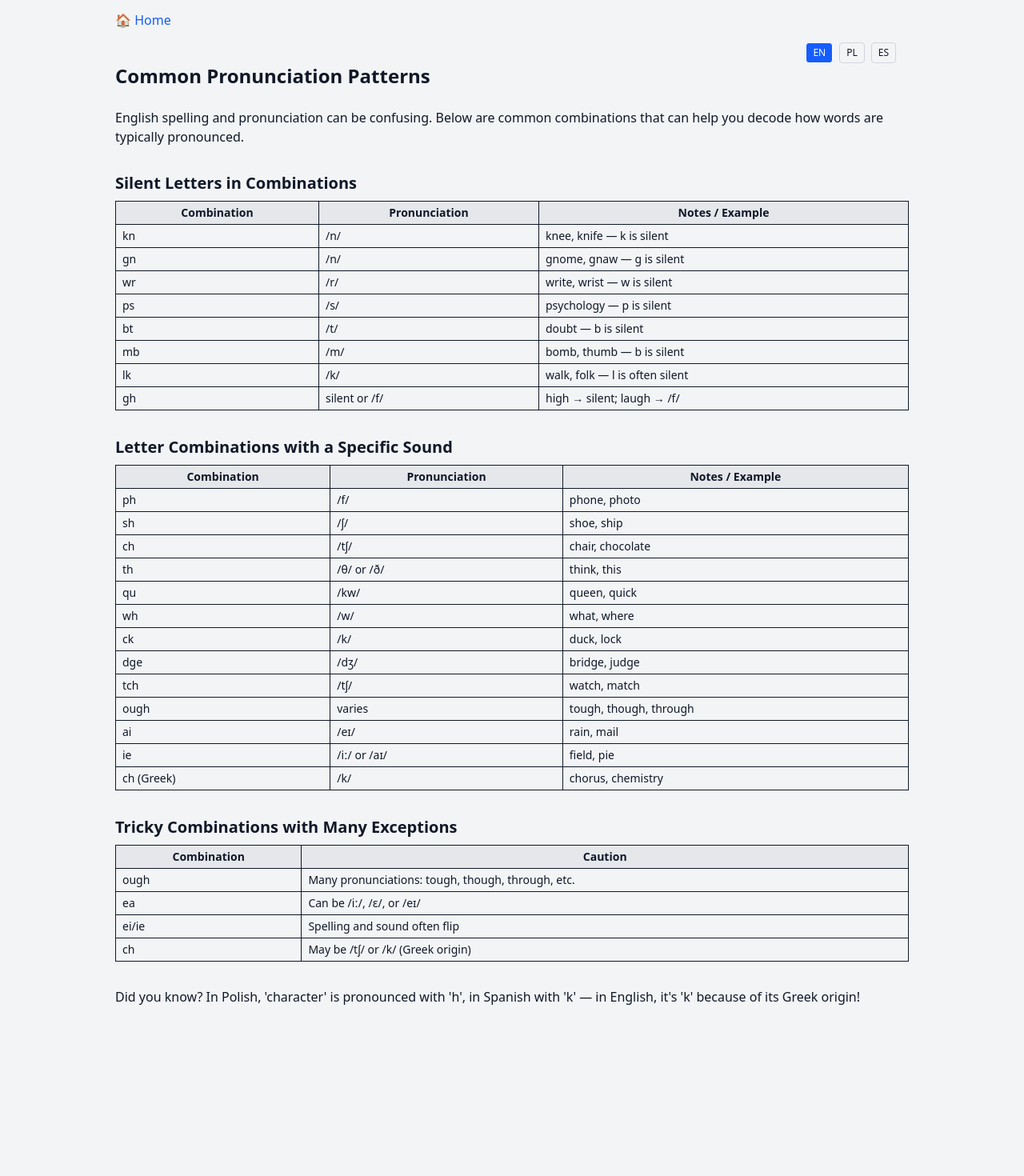
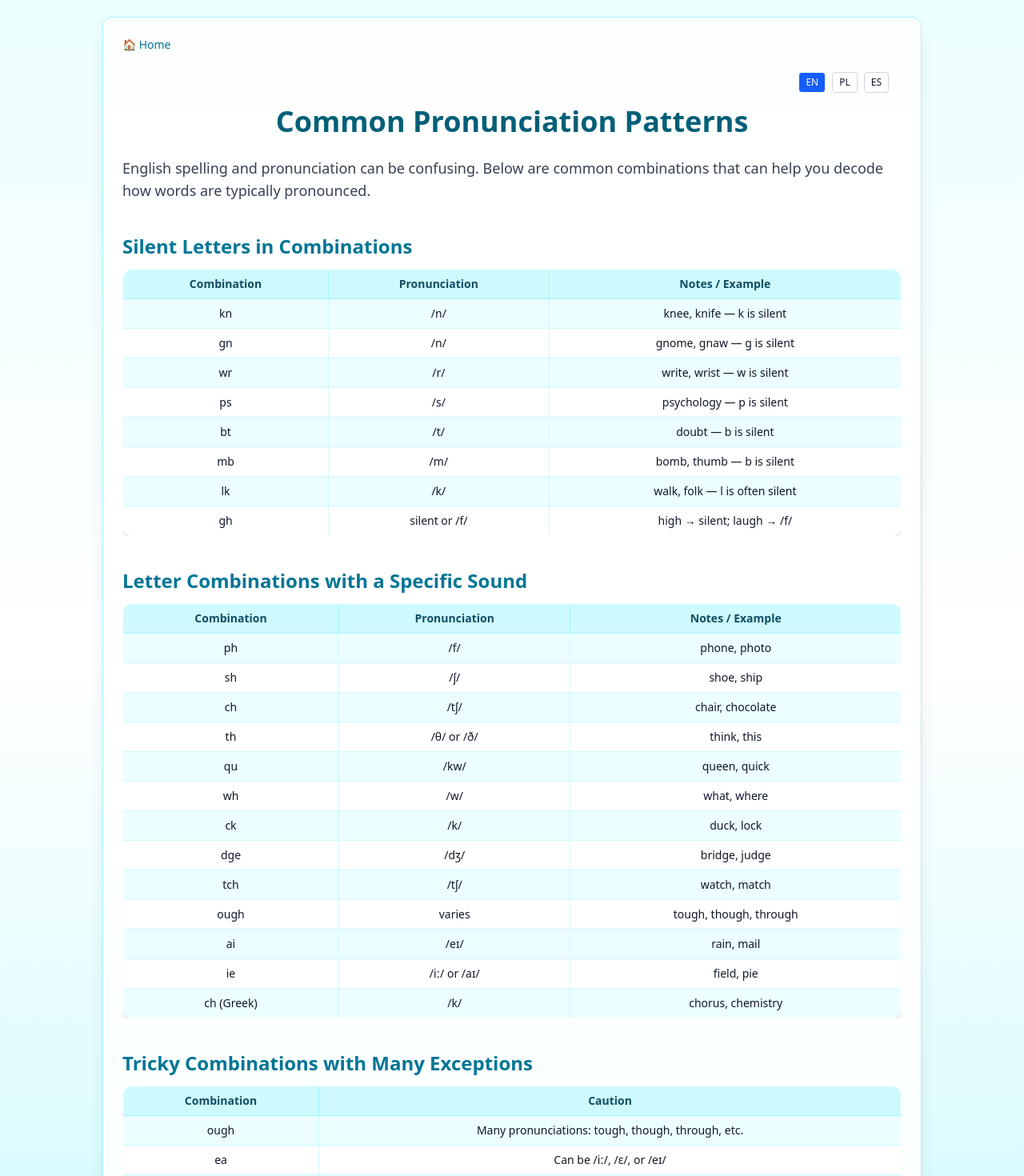
Before and after one commit to Ania58/Pronunciation-App-Frontend, a React (Vite) app: page /pronunciation-patterns in a window 1280 px wide. Shown: the part 100-1570 px from the top of the page at 80% size. Before the commit the page ends 1390 px from the top, so only its background shows below. Built offline with nearby package versions, Linux system fonts and the light colour scheme; no server answers.

Commit message:
Add cyan gradient background, animations, layout updates, and color adjustments to Pronunciation Patterns page for visual enhancement

```diff
--- a/src/pages/PronunciationPatternsPage.tsx
+++ b/src/pages/PronunciationPatternsPage.tsx
@@ -23,75 +23,96 @@ export default function PronunciationPatternsPage() {
   }[];
 
   return (
-    <div className="max-w-5xl mx-auto px-4 py-8">
+    <div className="min-h-screen bg-gradient-to-b from-cyan-50 via-white to-cyan-100 px-4 py-10 flex flex-col items-center animate-fade-in">
+      <div className="w-full max-w-5xl bg-white/90 border border-cyan-200 rounded-xl shadow-xl p-6 transition-transform hover:scale-[1.01] duration-300">
         <div className="flex justify-between items-center mb-4">
-        <Link to="/" className="text-blue-600 hover:underline">
+          <Link to="/" className="text-cyan-700 hover:underline text-sm font-medium cursor-pointer">
             🏠 {t('home')}
           </Link>
         </div>
+
+        <div className="flex justify-end mb-4">
           <LanguageSwitcher />
-      <h1 className="text-2xl font-bold mb-6">{t('patterns.title')}</h1>
-      <p className="mb-4">{t('patterns.intro')}</p>
+        </div>
 
-      <h2 className="text-xl font-semibold mt-8 mb-2">{t('patterns.silentTitle')}</h2>
-      <table className="w-full table-auto border text-sm mb-8">
-        <thead>
-          <tr className="bg-gray-200">
-            <th className="border px-2 py-1">{t('patterns.combination')}</th>
-            <th className="border px-2 py-1">{t('patterns.pronunciation')}</th>
-            <th className="border px-2 py-1">{t('patterns.notes')}</th>
+        <h1 className="text-3xl sm:text-4xl font-bold text-center text-cyan-800 mb-6 hover:scale-105 transition-transform">
+          {t('patterns.title')}
+        </h1>
+
+        <p className="mb-4 text-lg text-gray-700">{t('patterns.intro')}</p>
+
+        <h2 className="text-2xl font-semibold text-cyan-700 mt-10 mb-3 hover:scale-105 transition-transform">
+          {t('patterns.silentTitle')}
+        </h2>
+        <div className="overflow-x-auto mb-8">
+          <table className="min-w-full border border-cyan-200 text-sm rounded-xl shadow-md overflow-hidden">
+            <thead className="bg-cyan-100 text-cyan-900">
+              <tr>
+                <th className="border border-cyan-200 px-4 py-2">{t('patterns.combination')}</th>
+                <th className="border border-cyan-200 px-4 py-2">{t('patterns.pronunciation')}</th>
+                <th className="border border-cyan-200 px-4 py-2">{t('patterns.notes')}</th>
               </tr>
             </thead>
             <tbody>
               {silentCombos.map((row, index) => (
-            <tr key={index}>
-              <td className="border px-2 py-1">{row.combo}</td>
-              <td className="border px-2 py-1">{row.sound}</td>
-              <td className="border px-2 py-1">{row.example}</td>
+                <tr key={index} className="even:bg-white odd:bg-cyan-50 hover:bg-cyan-100 transition">
+                  <td className="border border-cyan-100 px-4 py-2 text-center">{row.combo}</td>
+                  <td className="border border-cyan-100 px-4 py-2 text-center">{row.sound}</td>
+                  <td className="border border-cyan-100 px-4 py-2 text-center">{row.example}</td>
                 </tr>
               ))}
             </tbody>
           </table>
+        </div>
 
-      <h2 className="text-xl font-semibold mt-8 mb-2">{t('patterns.soundTitle')}</h2>
-      <table className="w-full table-auto border text-sm mb-8">
-        <thead>
-          <tr className="bg-gray-200">
-            <th className="border px-2 py-1">{t('patterns.combination')}</th>
-            <th className="border px-2 py-1">{t('patterns.pronunciation')}</th>
-            <th className="border px-2 py-1">{t('patterns.notes')}</th>
+        <h2 className="text-2xl font-semibold text-cyan-700 mt-10 mb-3 hover:scale-105 transition-transform">
+          {t('patterns.soundTitle')}
+        </h2>
+        <div className="overflow-x-auto mb-8">
+          <table className="min-w-full border border-cyan-200 text-sm rounded-xl shadow-md overflow-hidden">
+            <thead className="bg-cyan-100 text-cyan-900">
+              <tr>
+                <th className="border border-cyan-200 px-4 py-2">{t('patterns.combination')}</th>
+                <th className="border border-cyan-200 px-4 py-2">{t('patterns.pronunciation')}</th>
+                <th className="border border-cyan-200 px-4 py-2">{t('patterns.notes')}</th>
               </tr>
             </thead>
             <tbody>
               {soundCombos.map((row, index) => (
-            <tr key={index}>
-              <td className="border px-2 py-1">{row.combo}</td>
-              <td className="border px-2 py-1">{row.sound}</td>
-              <td className="border px-2 py-1">{row.example}</td>
+                <tr key={index} className="even:bg-white odd:bg-cyan-50 hover:bg-cyan-100 transition">
+                  <td className="border border-cyan-100 px-4 py-2 text-center">{row.combo}</td>
+                  <td className="border border-cyan-100 px-4 py-2 text-center">{row.sound}</td>
+                  <td className="border border-cyan-100 px-4 py-2 text-center">{row.example}</td>
                 </tr>
               ))}
             </tbody>
           </table>
+        </div>
 
-      <h2 className="text-xl font-semibold mt-8 mb-2">{t('patterns.cautionTitle')}</h2>
-      <table className="w-full table-auto border text-sm mb-8">
-        <thead>
-          <tr className="bg-gray-200">
-            <th className="border px-2 py-1">{t('patterns.combination')}</th>
-            <th className="border px-2 py-1">{t('patterns.caution')}</th>
+        <h2 className="text-2xl font-semibold text-cyan-700 mt-10 mb-3 hover:scale-105 transition-transform">
+          {t('patterns.cautionTitle')}
+        </h2>
+        <div className="overflow-x-auto mb-8">
+          <table className="min-w-full border border-cyan-200 text-sm rounded-xl shadow-md overflow-hidden">
+            <thead className="bg-cyan-100 text-cyan-900">
+              <tr>
+                <th className="border border-cyan-200 px-4 py-2">{t('patterns.combination')}</th>
+                <th className="border border-cyan-200 px-4 py-2">{t('patterns.caution')}</th>
               </tr>
             </thead>
             <tbody>
               {cautionCombos.map((row, index) => (
-            <tr key={index}>
-              <td className="border px-2 py-1">{row.combo}</td>
-              <td className="border px-2 py-1">{row.warning}</td>
+                <tr key={index} className="even:bg-white odd:bg-cyan-50 hover:bg-cyan-100 transition">
+                  <td className="border border-cyan-100 px-4 py-2 text-center">{row.combo}</td>
+                  <td className="border border-cyan-100 px-4 py-2 text-center">{row.warning}</td>
                 </tr>
               ))}
             </tbody>
           </table>
+        </div>
 
-      <p className="mt-6">{t('patterns.closingNote')}</p>
+        <p className="mt-8 text-base text-gray-700">{t('patterns.closingNote')}</p>
+      </div>
     </div>
   );
 }
```
Lines whose indentation alone changed are shown as unchanged.
